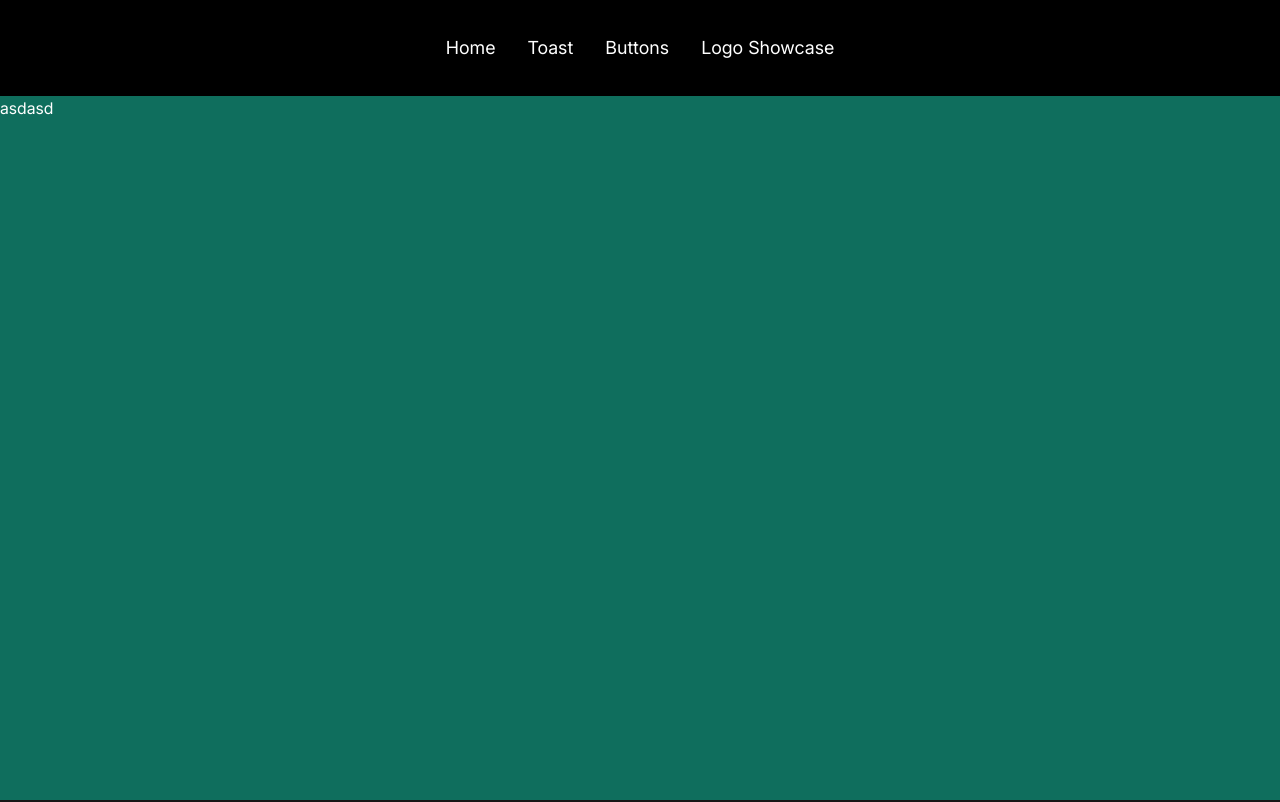
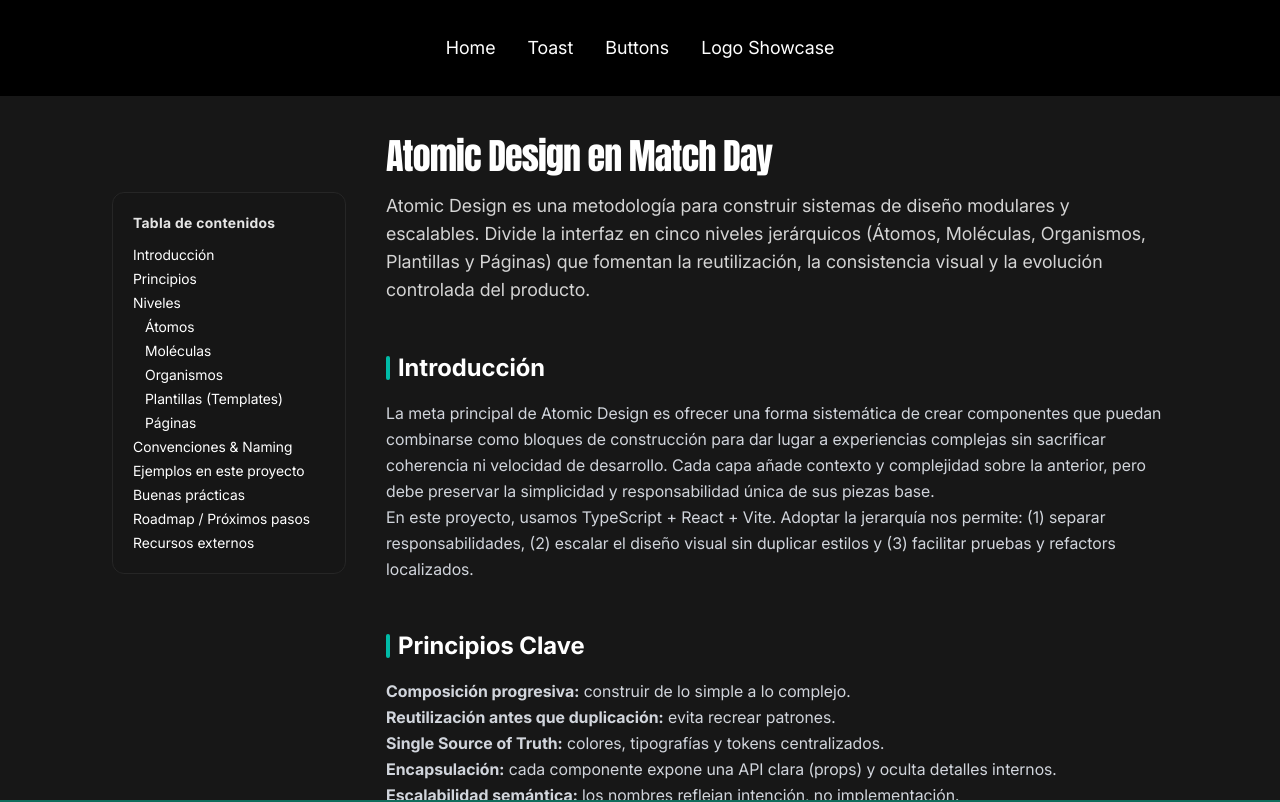
Before and after one commit to SEJAps/match-day, a React (Vite) app: page /atomic-design in a window 1280 px wide. Shown: the top 802 px of the page. Built offline with nearby package versions, Linux system fonts and the light colour scheme; a web font is replaced by a local one.

Commit message:
feat: eliminar código innecesario y ajustar la estructura de rutas en RootLayout y AtomicDesignLayout

```diff
--- a/src/layouts/AtomicDesignLayout.tsx
+++ b/src/layouts/AtomicDesignLayout.tsx
@@ -21,7 +21,6 @@ const AtomicDesignLayout: FC = () => {
           Logo Showcase
         </NavLink>
       </header>
-      asdasd
       <main className="flex flex-col  overflow-x-hidden overflow-y-auto px-8 bg-neutral-900">
         <Outlet />
       </main>
--- a/src/layouts/RootLayout.tsx
+++ b/src/layouts/RootLayout.tsx
@@ -21,7 +21,6 @@ const RootLayout: FC<RootLayoutProps> = ({
     <>
       {withTopSection && <MainHeader viewHeroLayer={viewHeroLayer} />}
       {children}
-
       <Suspense fallback={<PageSkeleton lines={6} />}>
         {viewHeroLayer && <HeroLayer />}
         <Outlet />
--- a/src/router/index.tsx
+++ b/src/router/index.tsx
@@ -296,9 +296,13 @@ export const router = createBrowserRouter([
       // Alias route for logo showcase at root level for quick access
 
       // Atomic design nested subtree
-      atomicDesignRoute,
+
       // 404 catch within layout
       { path: "*", element: <NotFoundPage /> },
     ],
   },
+  {
+    path: "/", // Root layout with header/footer
+    children: [atomicDesignRoute],
+  },
 ]);
```
